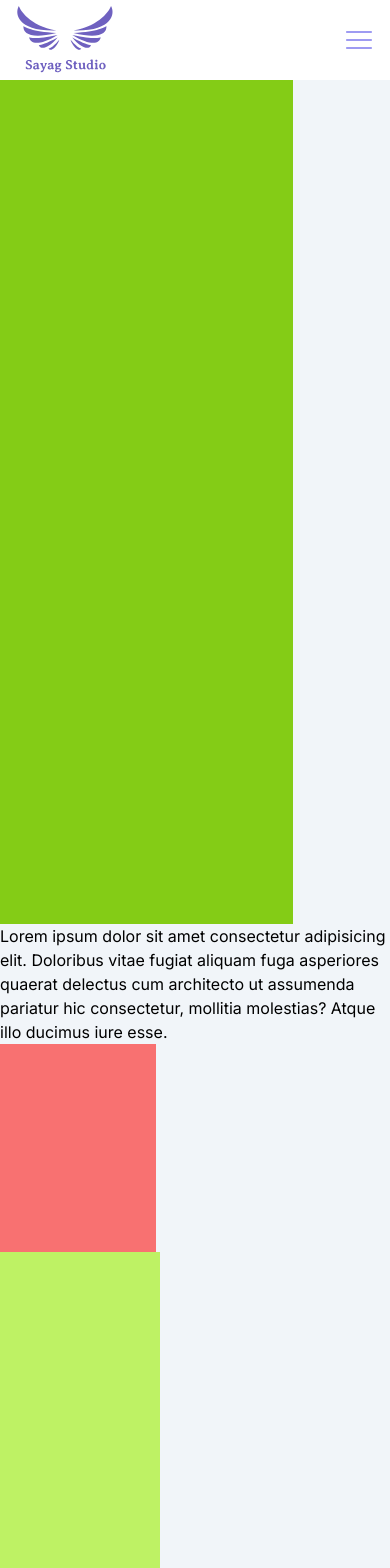
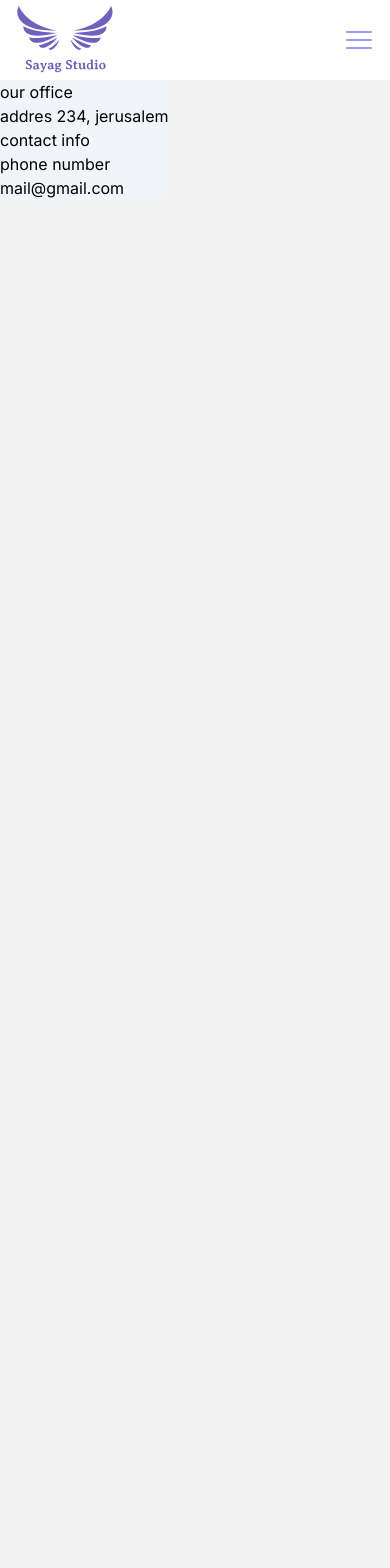
Before and after one commit to ynlevi/sayag-studio, a React (Create React App) app: page /#/contact-us in a window 390 px wide. Shown: the top 1568 px of the page. After the commit the page ends 844 px from the top, so only its background shows below. Built offline with nearby package versions, Linux system fonts and the light colour scheme.

Commit message:
fix bug with zindex of video in small screen

```diff
--- a/src/App.jsx
+++ b/src/App.jsx
@@ -22,7 +22,11 @@ function App() {
     <>
       <div className="flex flex-col md:flex-row">
         <Header primaryRef={primaryRef} />
-        <div className="w-screen" ref={primaryRef}>
+        <div
+          className="w-screen md:w-full -z-10 relative md:static md:z-0"
+          ref={primaryRef}
+        >
+          <div className="bg-slate-100 absolute md:static">
             <Routes>
               {navLinks.map((elm, i) => (
                 <Route key={i} exact path={elm.path} Component={elm.name} />
@@ -33,6 +37,7 @@ function App() {
             {/* footer */}
           </div>
         </div>
+      </div>
     </>
   );
 }
--- a/src/componets/Header.jsx
+++ b/src/componets/Header.jsx
@@ -14,7 +14,7 @@ export default function Header({ primaryRef }) {
     // md:fixed md:top-0 md:left-0
     <motion.div className=" w-full pt-0 flex justify-between md:justify-normal md:gap-12 top-0 left-0 md:flex-col md:w-fit bg-white md:pt-3 md:h-screen sticky md:shadow-xl">
       <Logo className={"h-20 w-40 top-0 -left-10"} primaryRef={primaryRef} />
-      <MobileHeader />
+      <MobileHeader primaryRef={primaryRef} />
       <ComputerHeader />
     </motion.div>
   );
--- a/src/componets/MobileHeader.jsx
+++ b/src/componets/MobileHeader.jsx
@@ -11,7 +11,7 @@ import { GiFullPizza } from "react-icons/gi";
 import { RxHamburgerMenu } from "react-icons/rx";
 import { CgClose } from "react-icons/cg";
 
-export default function MobileHeader() {
+export default function MobileHeader({ primaryRef }) {
   ////
   const [isOpen, setOpen] = useState(false);
   const toggleVisible = () => setOpen((prev) => !prev);
@@ -27,13 +27,19 @@ export default function MobileHeader() {
         )}
       </AnimatePresence>
       <AnimatePresence>
-        {isOpen && <SideMenu handleClick={toggleVisible} isOpen={isOpen} />}
+        {isOpen && (
+          <SideMenu
+            handleClick={toggleVisible}
+            isOpen={isOpen}
+            primaryRef={primaryRef}
+          />
+        )}
       </AnimatePresence>
     </div>
   );
 }
 
-const SideMenu = ({ handleClick }) => {
+const SideMenu = ({ handleClick, primaryRef }) => {
   const castomSideMenu = {
     isClose: { x: "100%", transition: { delay: 0, type: "tween" } },
     isOpen: { x: 0, transition: { duration: 0.15, type: "tween", delay: 0.3 } },
@@ -65,7 +71,10 @@ const SideMenu = ({ handleClick }) => {
       >
         <motion.ul className="text-4xl flex justify-between py-5 px-3 ">
           <motion.li onClick={handleClick}>
-            <Logo className={" h-10 w-20 top-0 -left-7 "} />
+            <Logo
+              className={" h-10 w-20 top-0 -left-7 "}
+              primaryRef={primaryRef}
+            />
           </motion.li>
           <motion.li onClick={handleClick}>
             <BtnXMotion icon={<CgClose />} />
--- a/src/pages/main/About.jsx
+++ b/src/pages/main/About.jsx
@@ -5,7 +5,7 @@ import { motion, useMotionValue, useTransform } from "framer-motion";
 import { useEffect } from "react";
 export default function About() {
   return (
-    <div className=" bg-slate-100 flex flex-col lg:flex-row-reverse min-h-screen ">
+    <div className="flex flex-col lg:flex-row-reverse min-h-screen ">
       <div className="p-4 h-90vh md:h-screen mx-auto my-auto">
         <img
           className="max-h-full w-ful mx-auto object-cover"
--- a/src/pages/main/Contact.jsx
+++ b/src/pages/main/Contact.jsx
@@ -1,26 +1,47 @@
 import { motion } from "framer-motion";
 import { useEffect, useRef, useState } from "react";
 export default function Contact() {
-  const targetRef = useRef(null);
-  const scrollTo = () =>
-    targetRef.current.scrollIntoView({ behavior: "smooth" });
-
   return (
-    <motion.div className="bg-slate-100 min-h-screen">
-      <div className="h-screen w-3/4 bg-lime-500"></div>
-      <p>
-        {" "}
-        Lorem ipsum dolor sit amet consectetur adipisicing elit. Doloribus vitae
-        fugiat aliquam fuga asperiores quaerat delectus cum architecto ut
-        assumenda pariatur hic consectetur, mollitia molestias? Atque illo
-        ducimus iure esse.
-      </p>
-      <div ref={targetRef} className=" w-2/5 h-52 bg-red-400"></div>
-      <div className="h-screen w-40 bg-lime-300"></div>
-
-      <button className="h-8 relative z-40" onClick={scrollTo}>
-        click
-      </button>
+    <motion.div>
+      <motion.div>
+        <h2>our office</h2>
+        <a href="#">addres 234, jerusalem </a>
+      </motion.div>
+      <motion.div>
+        <h2>contact info</h2>
+        <p>phone number</p>
+        <p>mail@gmail.com</p>
+      </motion.div>
+      <motion.ul>
+        <motion.li>
+          <a href></a>
+        </motion.li>
+      </motion.ul>
     </motion.div>
   );
 }
+
+const contactLinks = [{ href: "google.com", icon: " <Icon />" }];
+
+// const targetRef = useRef(null);
+// const scrollTo = () =>
+//   targetRef.current.scrollIntoView({ behavior: "smooth", top: 10 });
+
+// return (
+//   <motion.div className="">
+//     <div className="h-screen w-3/4 bg-lime-500"></div>
+//     <p>
+//       {" "}
+//       Lorem ipsum dolor sit amet consectetur adipisicing elit. Doloribus vitae
+//       fugiat aliquam fuga asperiores quaerat delectus cum architecto ut
+//       assumenda pariatur hic consectetur, mollitia molestias? Atque illo
+//       ducimus iure esse.
+//     </p>
+//     <div ref={targetRef} className=" w-2/5 h-52 bg-red-400"></div>
+//     <div className="h-screen w-40 bg-lime-300"></div>
+
+//     <button className="h-8 relative z-40" onClick={scrollTo}>
+//       click
+//     </button>
+//   </motion.div>
+// );
--- a/src/pages/main/Photos.jsx
+++ b/src/pages/main/Photos.jsx
@@ -13,18 +13,16 @@ import {
 } from "framer-motion";
 export default function Photos() {
   return (
-    <motion.div className=" bg-slate-100">
-      <motion.div className="snap-y snap-mandatory h-90vh md:h-screen overflow-auto divide-y">
-        {bestImagesNames.map((imageObj, i) => (
-          <Media key={i} {...imageObj} i={i} />
-        ))}
-      </motion.div>
+    <motion.div className="snap-y snap-mandatory h-[90vh] md:h-screen overflow-scroll divide-y">
+      {bestImagesNames.map((imageObj, i) => (
+        <Media key={i} {...imageObj} i={i} />
+      ))}
     </motion.div>
   );
 }
 
-const Media = ({ type, name, i }) => {
-  return type === "img" ? (
+const Media = ({ name, i }) => {
+  return (
     <div
       className={`snap-start h-full flex justify-center items-center  ${
         i % 2 === 0 ? "bg-slate-100" : "bg-light"
@@ -33,20 +31,9 @@ const Media = ({ type, name, i }) => {
       <img
         src={require(`../../data/media/images/${name}.jpg`)}
         alt={name}
-        className=" md:h-90vh object-fit"
+        className=" md:h-90vh w-full h-full object-contain"
       />
     </div>
-  ) : (
-    <ReactPlayer
-      url={mainVideo}
-      playing={true}
-      loop={true}
-      muted={true}
-      className="player p-3 "
-      width={"100%"}
-      height={"100%"}
-      playsinline
-    />
   );
 };
 
@@ -54,6 +41,7 @@ const bestImagesNames = [
   { name: "zebra", type: "img" },
   { name: "africa-girls", type: "img" },
   { name: "truck-and-view", type: "img" },
+  { name: "old-city-jerusalem", type: "img" },
   { name: "bus-stop", type: "img" },
   { name: "romantic", type: "img" },
 ];
--- a/src/pages/main/Videos.jsx
+++ b/src/pages/main/Videos.jsx
@@ -6,12 +6,10 @@ import Video2 from "../../data/media/videos/video2-1080p.mp4";
 import Video3 from "../../data/media/videos/video3-1080p.mp4";
 export default function Videos() {
   return (
-    <motion.div className="bg-slate-100 ">
-      <motion.div className="h-90vh md:h-screen snap-x snap-mandatory overflow-x-scroll w-full divide-x flex  p-4 gap-4 bg-secondary">
-        {urls.map((url, i) => (
-          <Media key={i} name={url} i={i} className={null} />
-        ))}
-      </motion.div>
+    <motion.div className="h-90vh md:h-screen snap-x snap-mandatory overflow-x-scroll w-full divide-x flex  p-4 gap-4 bg-secondary">
+      {urls.map((url, i) => (
+        <Media key={i} name={url} i={i} className={null} />
+      ))}
     </motion.div>
   );
 }
```
Lines whose indentation alone changed are shown as unchanged.
